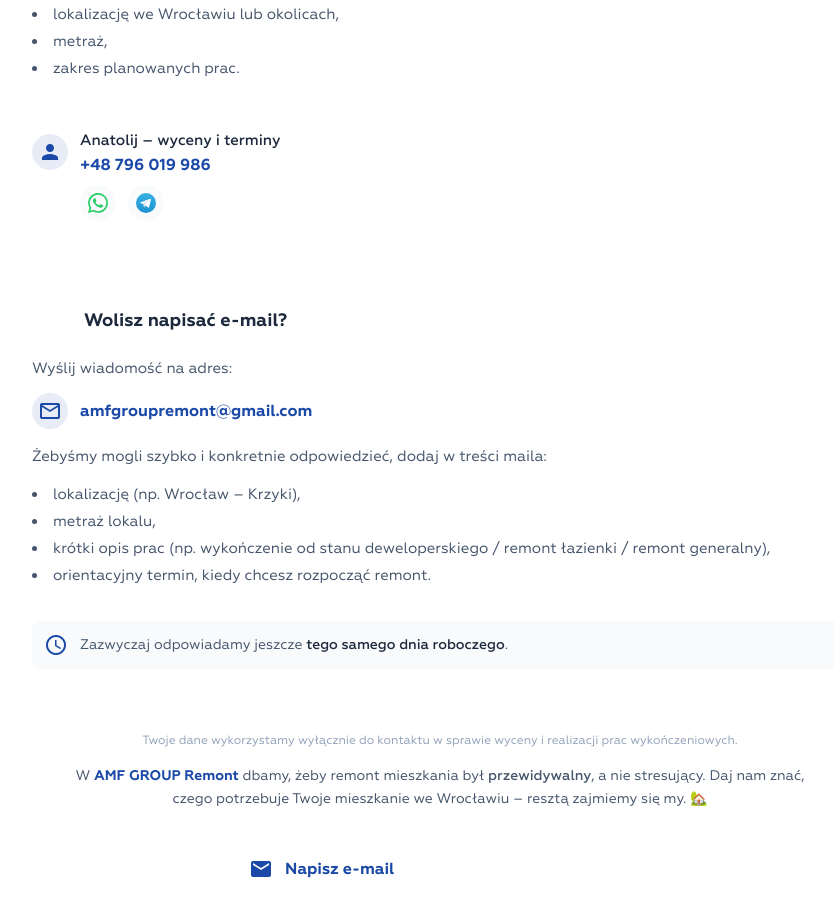
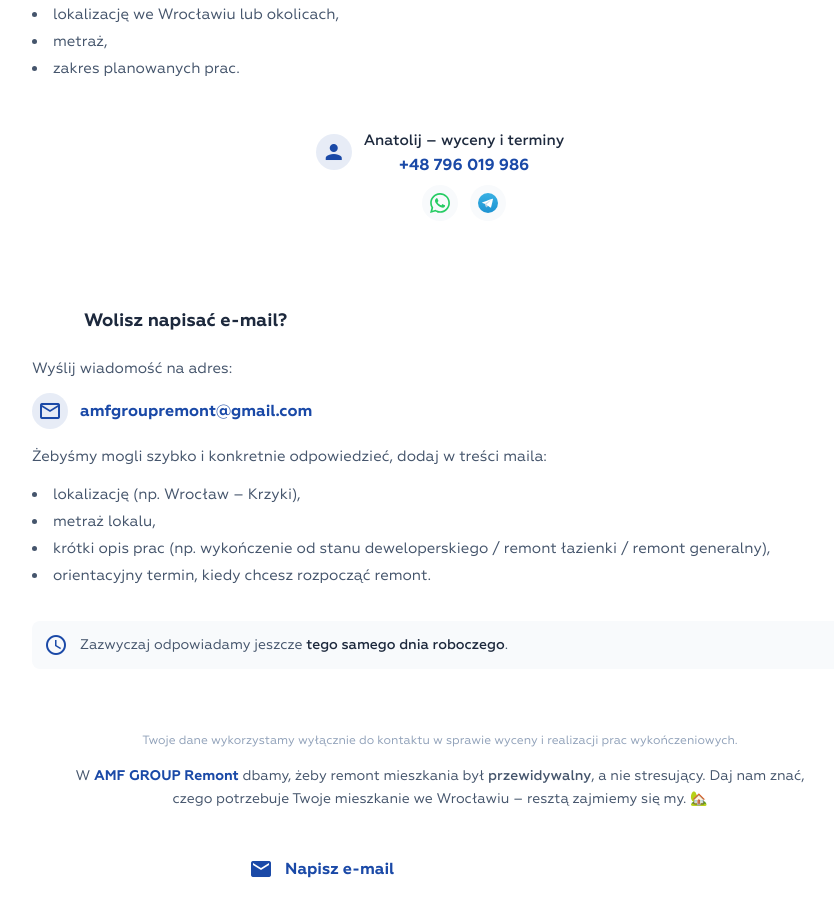
Before and after one commit to r-senchuk/amf-remont, a React (Vite) app: page / in a window 1280 px wide. Shown: the part 9000-9916 px from the top of the page, without its empty margins (200-1034 px from the left). Built offline with nearby package versions, Linux system fonts and the light colour scheme.

Commit message:
changes for max card

```diff
--- a/src/components/pages/ContactPage/ContactChannels.jsx
+++ b/src/components/pages/ContactPage/ContactChannels.jsx
@@ -37,11 +37,12 @@
           {/* Contact Details */}
           <div className="border-t border-slate-100 pt-4 flex flex-col gap-5">
             {/* Anatolij */}
-            <div className="flex gap-3">
-              <span className="h-9 w-9 flex items-center justify-center rounded-full bg-primary/10 text-primary flex-shrink-0 mt-1">
+            <div className="flex justify-center">
+              <div className="flex items-start gap-3">
+                <span className="h-9 w-9 flex items-center justify-center rounded-full bg-primary/10 text-primary flex-shrink-0 mt-1">
                 <i className="material-icons text-base">person</i>
-              </span>
-              <div className="flex-1">
+                </span>
+                <div className="flex flex-col items-center text-center">
                 <div className="mb-2">
                   <span className="font-medium text-slate-800 block text-[0.9375rem]">
                     Anatolij – wyceny i terminy
@@ -54,7 +55,7 @@
                   </a>
                 </div>
                 {/* Anatolij Messengers */}
-                <div className="flex gap-3">
+                <div className="flex justify-center gap-3">
                   <a
                     href="whatsapp://send?phone=+48796019986"
                     target="_blank"
@@ -74,12 +75,9 @@
                     <img src="/assets/social/tlegr.svg" alt="Telegram" className="w-5 h-5" />
                   </a>
                 </div>
+                </div>
               </div>
             </div>
-
-
-
-
           </div>
         </article>
 
```
